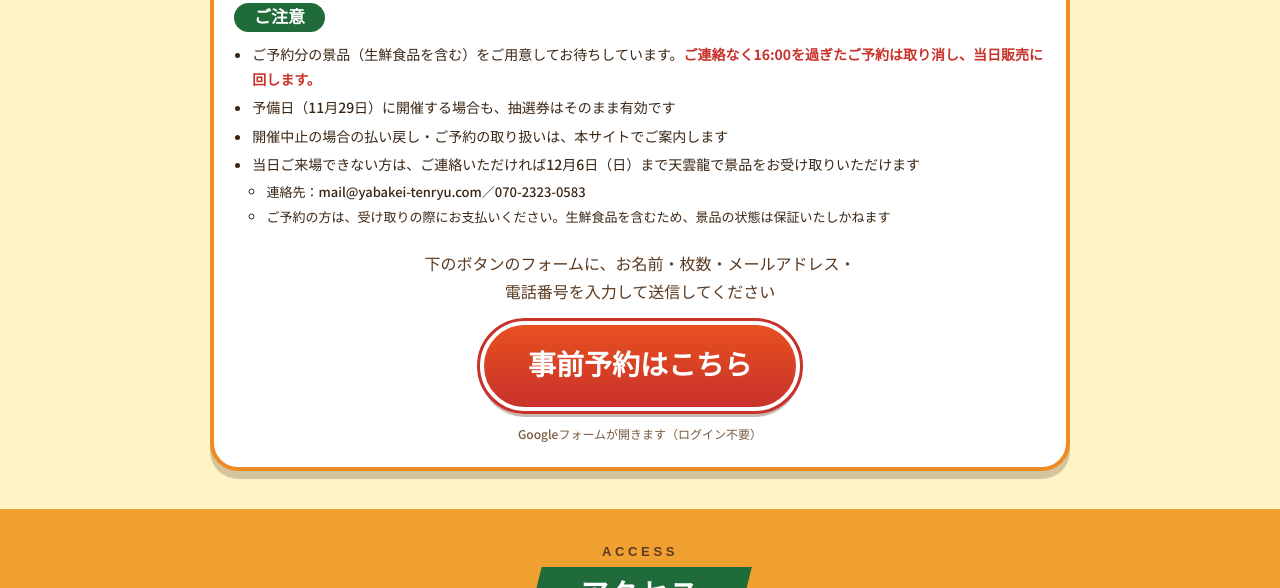
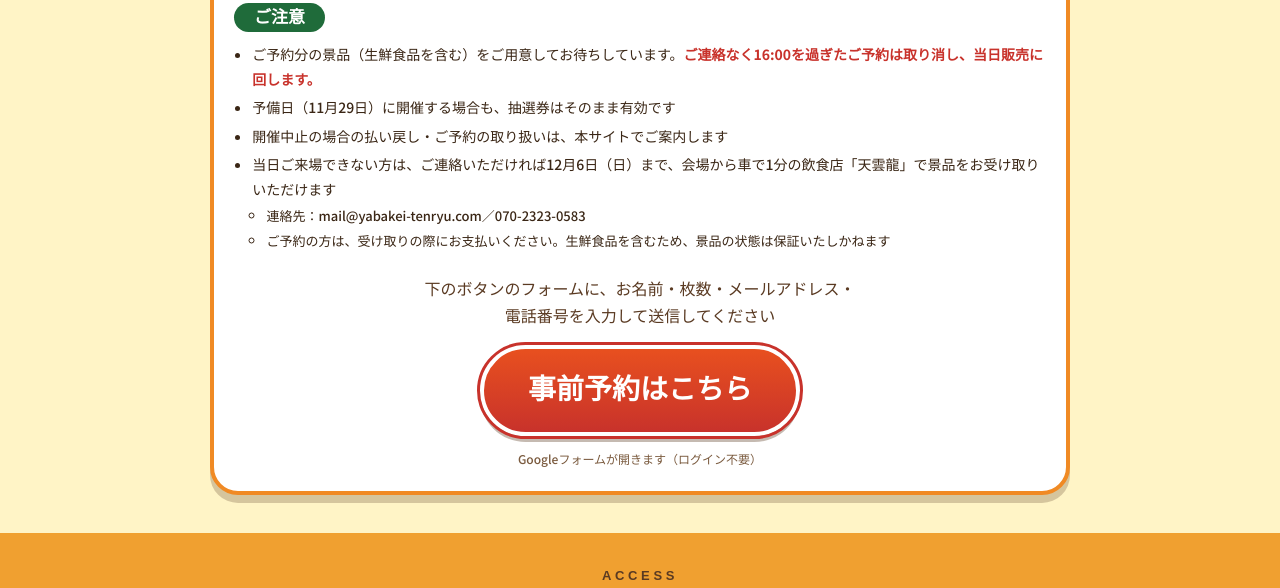
Before and after one commit to Ruki777/LP-yabakei-event-akimatsuri-staging, a plain HTML site: page index.html in a window 1280 px wide. Shown: the part 4167-4755 px from the top of the page. Drawn offline with Linux system fonts and the light colour scheme; a web font is replaced by a local one.

Commit message:
ステージング更新：本番リポジトリ 7ded376 ＋未記録の変更

```diff
--- a/index.html
+++ b/index.html
@@ -244,7 +244,7 @@
         <li>ご予約分の景品（生鮮食品を含む）をご用意してお待ちしています。<span class="deadline">ご連絡なく16:00を過ぎたご予約は取り消し、当日販売に回します。</span></li>
         <li>予備日（11月29日）に開催する場合も、抽選券はそのまま有効です</li>
         <li>開催中止の場合の払い戻し・ご予約の取り扱いは、本サイトでご案内します</li>
-        <li>当日ご来場できない方は、ご連絡いただければ12月6日（日）まで天雲龍で景品をお受け取りいただけます
+        <li>当日ご来場できない方は、ご連絡いただければ12月6日（日）まで、会場から車で1分の飲食店「天雲龍」で景品をお受け取りいただけます
           <ul class="sub">
             <li>連絡先：mail@yabakei-tenryu.com／070-2323-0583</li>
             <li>ご予約の方は、受け取りの際にお支払いください。生鮮食品を含むため、景品の状態は保証いたしかねます</li>
```
